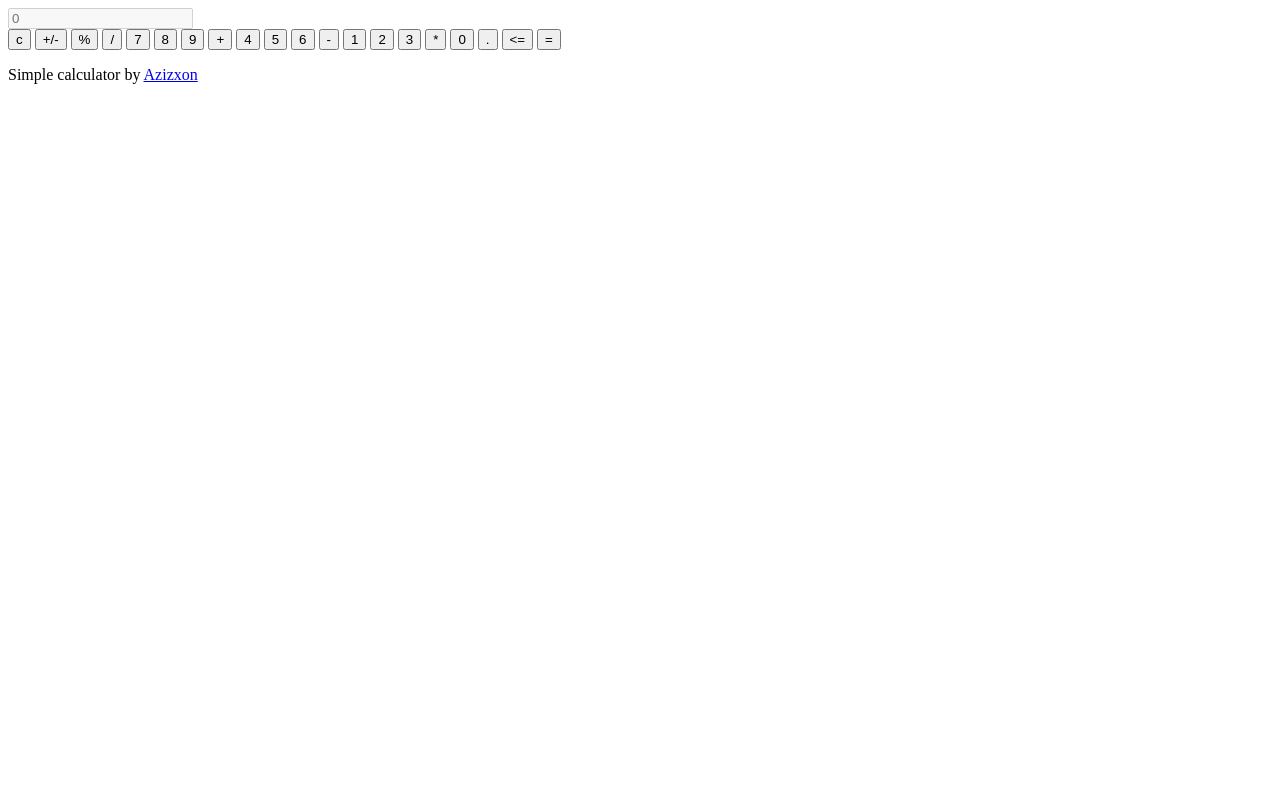
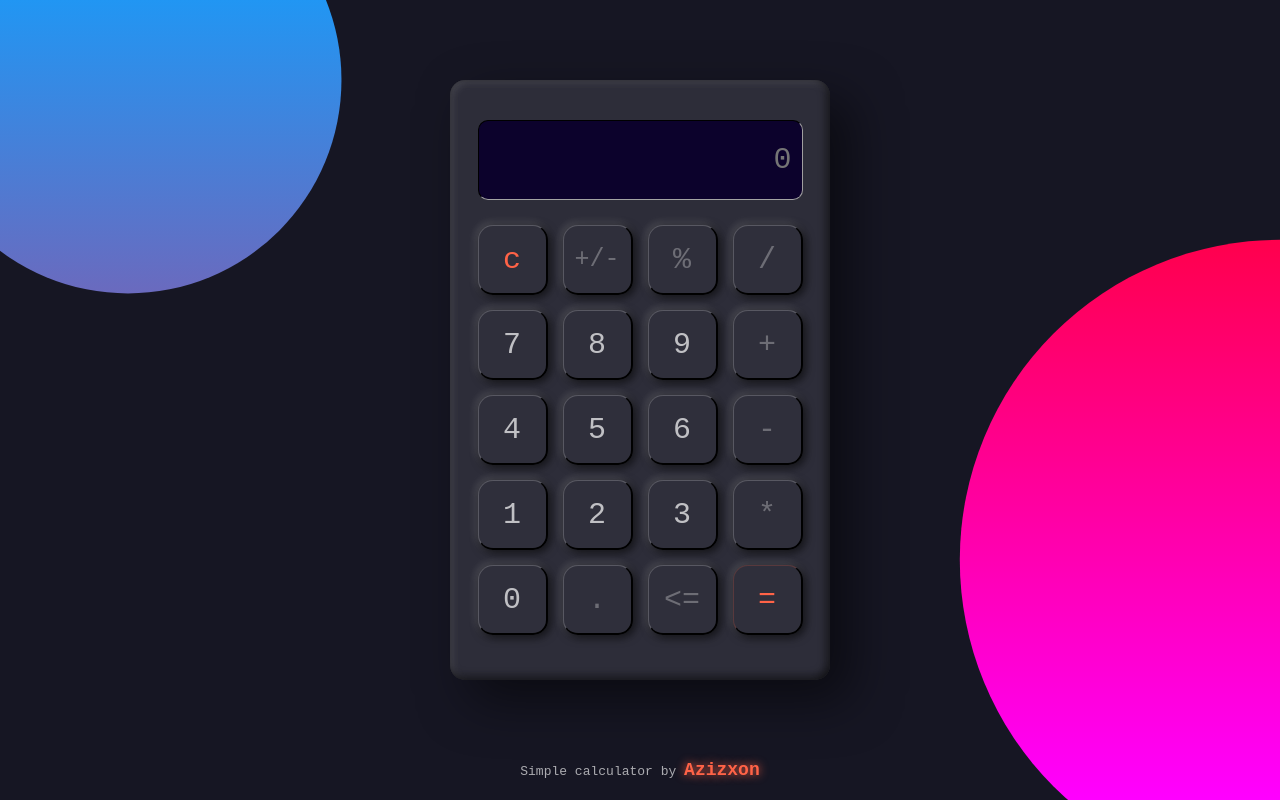
Before and after one commit to Yadzim/additional-works, a plain HTML site: page index.html in a window 1280 px wide. Drawn offline with Linux system fonts and the light colour scheme.

Commit message:
calculator

```diff
--- a/index.html
+++ b/index.html
@@ -5,7 +5,7 @@
     <meta charset="UTF-8">
     <meta http-equiv="X-UA-Compatible" content="IE=edge">
     <meta name="viewport" content="width=device-width, initial-scale=1.0">
-    <link rel="stylesheet" href="./calculator.css">
+    <link rel="stylesheet" href="./main.css">
     <title>Calculator</title>
 </head>
 
```
